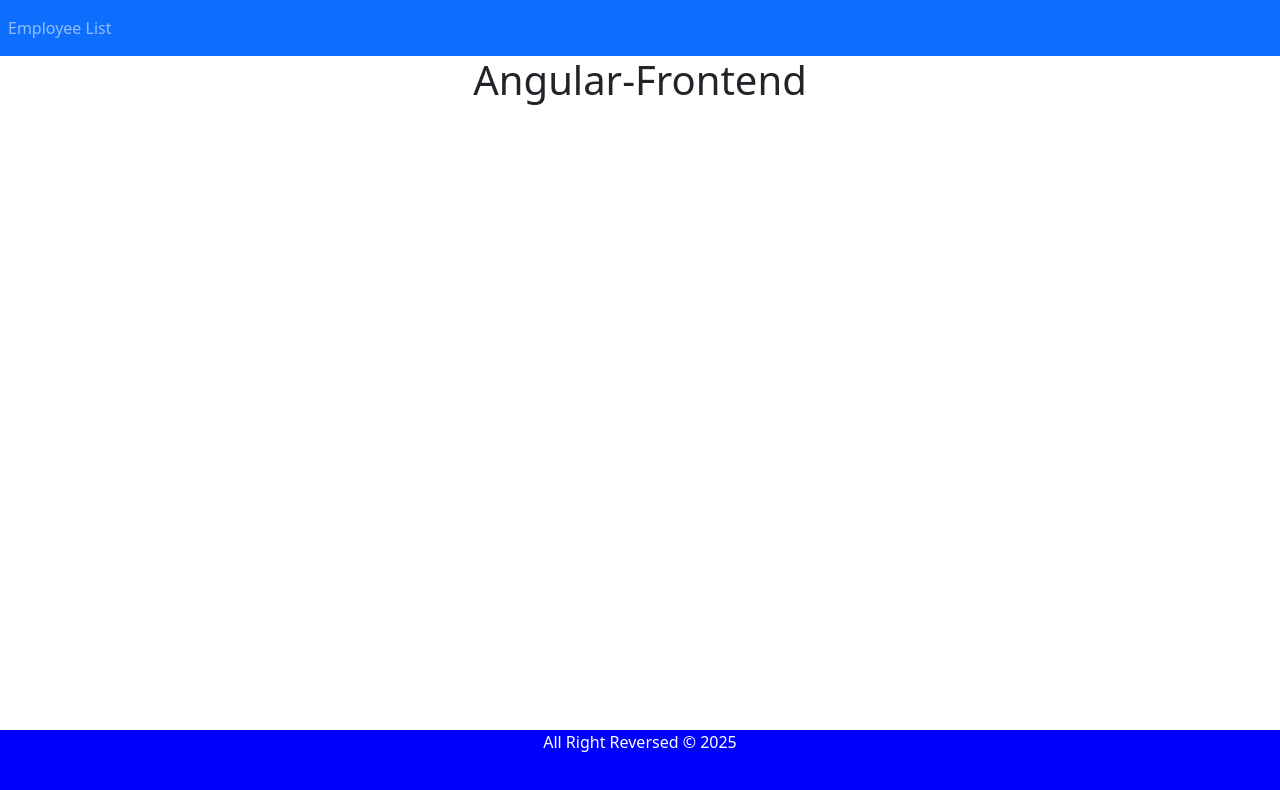
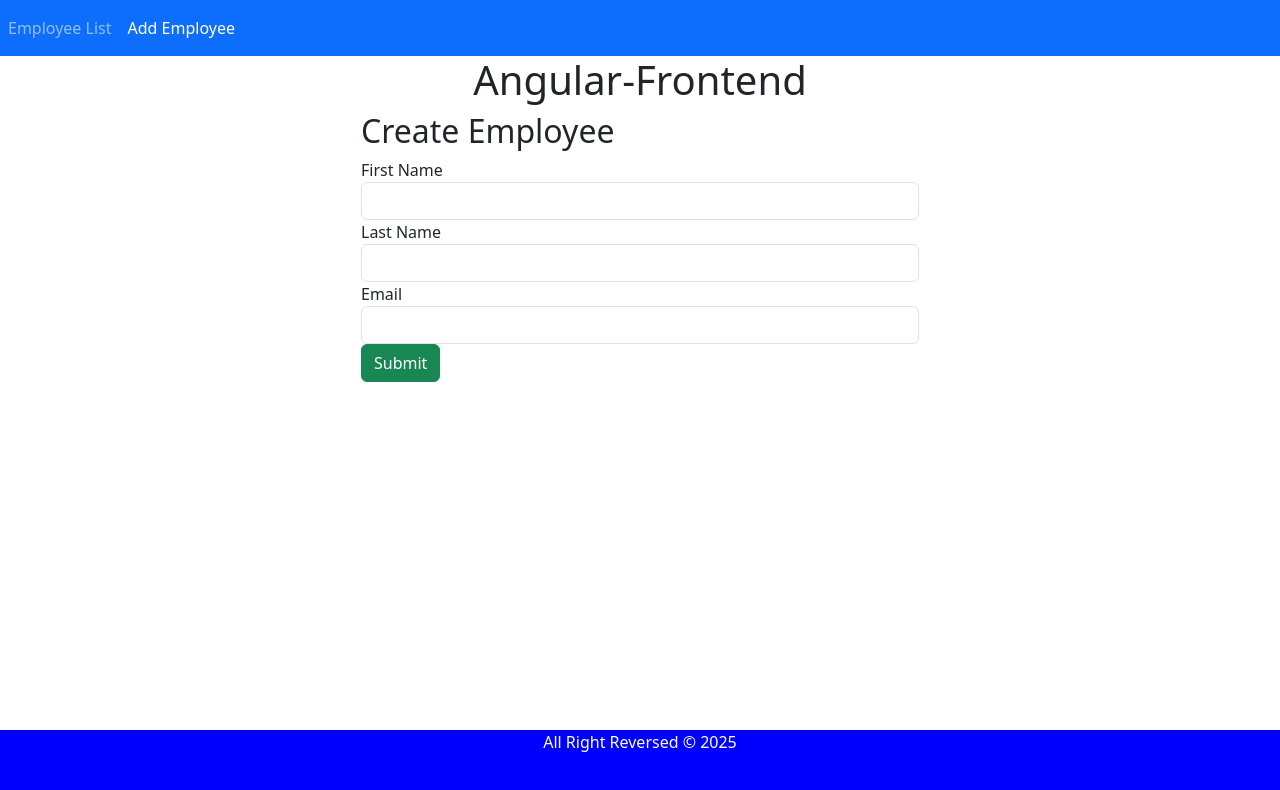
Before and after one commit to Grafo-Tech/EMS_Angular-Frontend_RSU-1yr_final, an Angular app: page /create-employee in a window 1280 px wide. Before the commit this address led to /. Shown: the top 790 px of the page. Built offline with nearby package versions, Linux system fonts and the light colour scheme.

Commit message:
create employee form

```diff
--- a/src/app/app-routing.module.ts
+++ b/src/app/app-routing.module.ts
@@ -1,9 +1,11 @@
 import { NgModule } from '@angular/core';
 import { RouterModule, Routes } from '@angular/router';
 import { EmployeeListComponent } from './employee-list/employee-list.component';
+import { CreateEmployeeComponent } from './create-employee/create-employee.component';
 
 const routes: Routes = [
   {path: "employees", component: EmployeeListComponent},
+  {path: "create-employee", component: CreateEmployeeComponent},
   {path: "", redirectTo: "employees", pathMatch: "full"}
 ];
 
--- a/src/app/app.component.html
+++ b/src/app/app.component.html
@@ -2,6 +2,9 @@
   <ul class="navbar-nav">
     <li class="nav-item">
       <a routerLink="employees" routerLinkActive="active" class="nav-link">Employee List</a>
+    </li>
+    <li class="nav-item">
+      <a routerLink="create-employee" routerLinkActive="active" class="nav-link">Add Employee</a>
     </li>
   </ul>
 </nav>
--- /dev/null
+++ b/src/app/create-employee/create-employee.component.html
@@ -0,0 +1,21 @@
+<div class="col-md-6 offset-md-3">
+    <h2>Create Employee</h2>
+    <form (ngSubmit)="onSubmit()">
+        <div class="form-group">
+            <label>First Name</label>
+            <input type="text" class="form-control" id="firstName" [(ngModel)]="employee.firstName" name="firstName">
+        </div>
+
+        <div class="form-group">
+            <label>Last Name</label>
+            <input type="text" class="form-control" id="lastName" [(ngModel)]="employee.lastName" name="lastName">
+        </div>
+
+        <div class="form-group">
+            <label>Email</label>
+            <input type="text" class="form-control" id="email" [(ngModel)]="employee.email" name="email">
+        </div>
+
+        <button class="btn btn-success" type="submit">Submit</button>
+    </form>
+</div>
--- /dev/null
+++ b/src/app/create-employee/create-employee.component.ts
@@ -0,0 +1,21 @@
+import { Component, OnInit } from '@angular/core';
+import { Employee } from '../employee';
+
+@Component({
+  selector: 'app-create-employee',
+  templateUrl: './create-employee.component.html',
+  styleUrls: ['./create-employee.component.css']
+})
+export class CreateEmployeeComponent implements OnInit {
+
+  employee: Employee = new Employee();
+
+  constructor() { }
+
+  ngOnInit(): void {
+  }
+
+  onSubmit() {
+    console.log(this.employee);
+  }
+}
--- a/src/app/employee-list/employee-list.component.html
+++ b/src/app/employee-list/employee-list.component.html
@@ -1,3 +1,4 @@
+<h2>Employee List</h2>
 <table class="table table-striped">
     <thead>
         <tr>
```
Also changed, not shown: src/app/app.module.ts (+6 -2 lines), src/app/create-employee/create-employee.component.css (added), 1 other file (tests, documents, lock files or other folders).
